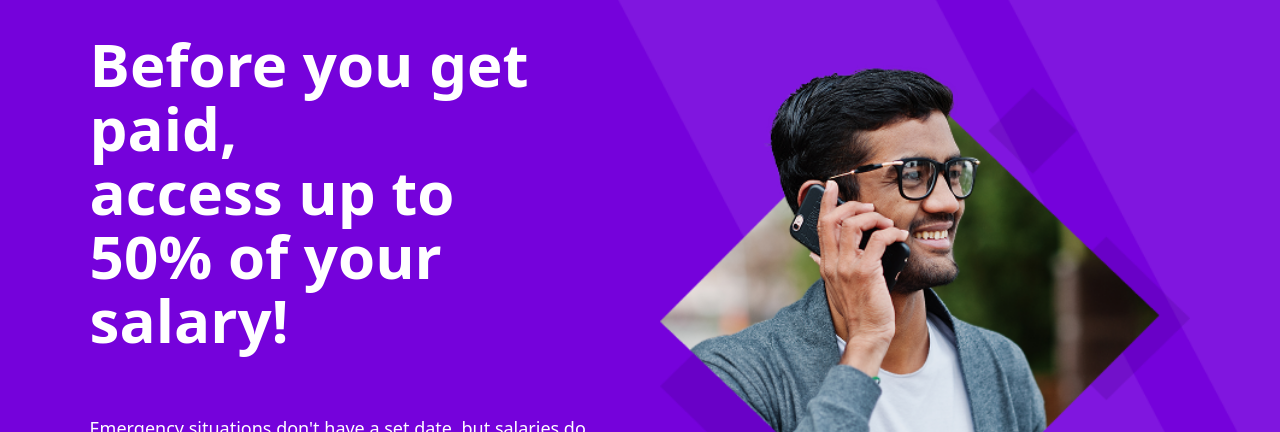
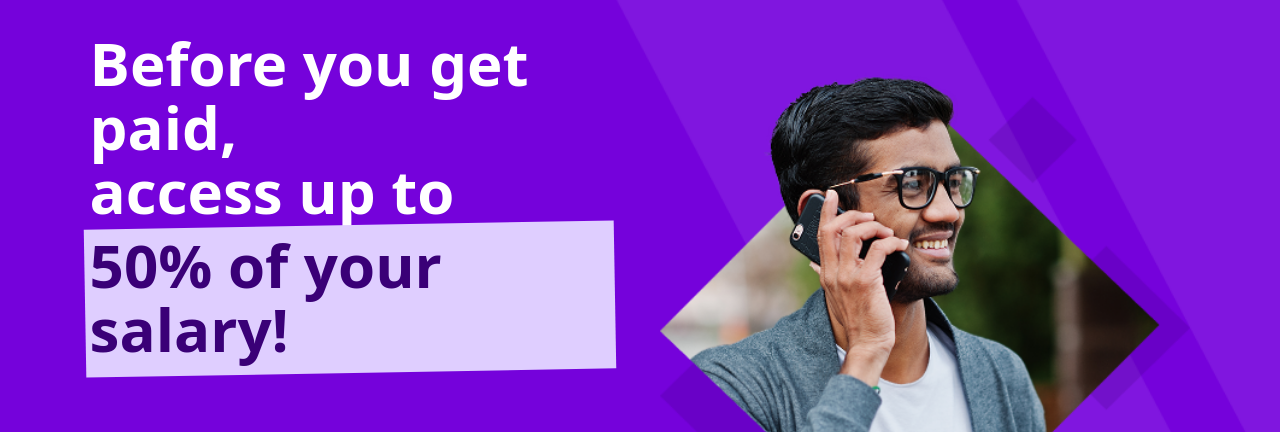
Before and after one commit to abhishekbaraik333/liabify, a website: page index.html in a window 1280 px wide. Shown: the part 81-513 px from the top of the page. Drawn offline with Linux system fonts and the light colour scheme.

Commit message:
text-bg add

```diff
--- a/index.html
+++ b/index.html
@@ -48,7 +48,7 @@
           >
             Before you get paid, <br />
             access up to <br />
-            <span>50% of your salary!</span>
+            <span class="tilted-background">50% of your salary!</span>
           </h1>
           <div>
             <p class="text-lg text-white mb-10 leading-6">
--- a/style.css
+++ b/style.css
@@ -77,6 +77,28 @@ input[type="radio"]:checked + label::after {
   transform: translate(-50%, -50%);
 }
 
+.tilted-background {
+  position: relative;
+  display: inline-block;
+  padding: 10px 20px;
+  padding-left: 0;
+  z-index: 1;
+  color: #3A0077;
+}
+
+.tilted-background::before {
+  content: "";
+  position: absolute;
+  top: 2px;
+  left: -5px;
+  width: 100%;
+  height: 100%;
+  background-color: #dfceff; /* Light purple background */
+  transform: rotate(-1deg);
+  z-index: -1;
+  padding: 10px 15px; /* Expands the skewed background */
+}
+
 @media (max-width: 767px) {
   .hero {
     height: fit-content;
@@ -85,4 +107,7 @@ input[type="radio"]:checked + label::after {
     padding: 5px 10px;
     font-size: 14px;
   }
+  .tilted-background::before{
+    padding: 5px 10px;
+  }
 }
```
Also changed, not shown: output.css.
